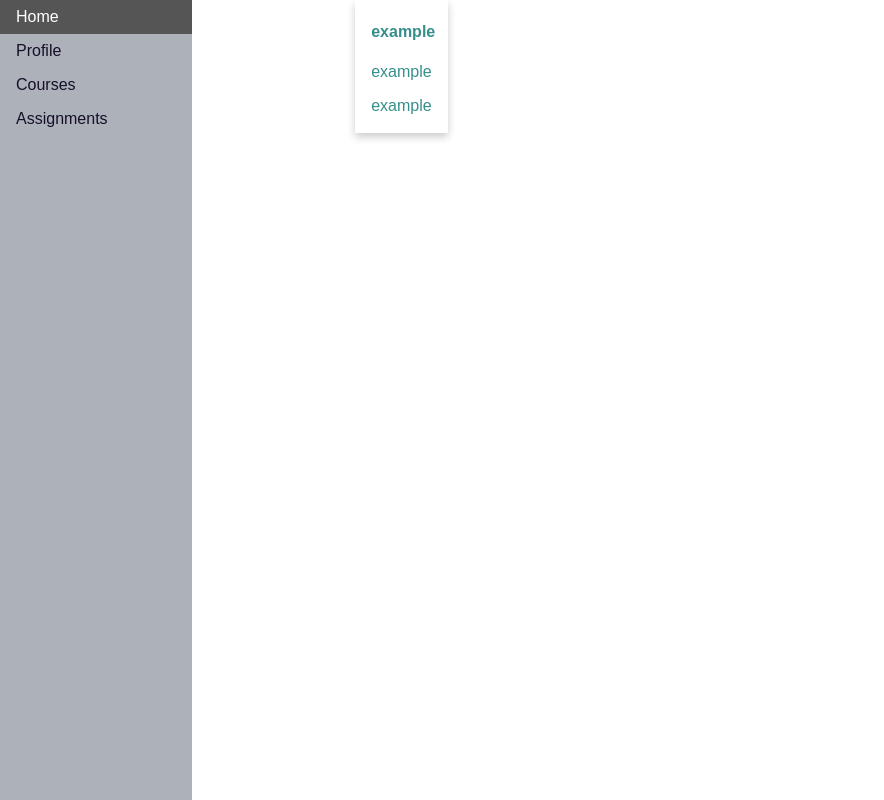
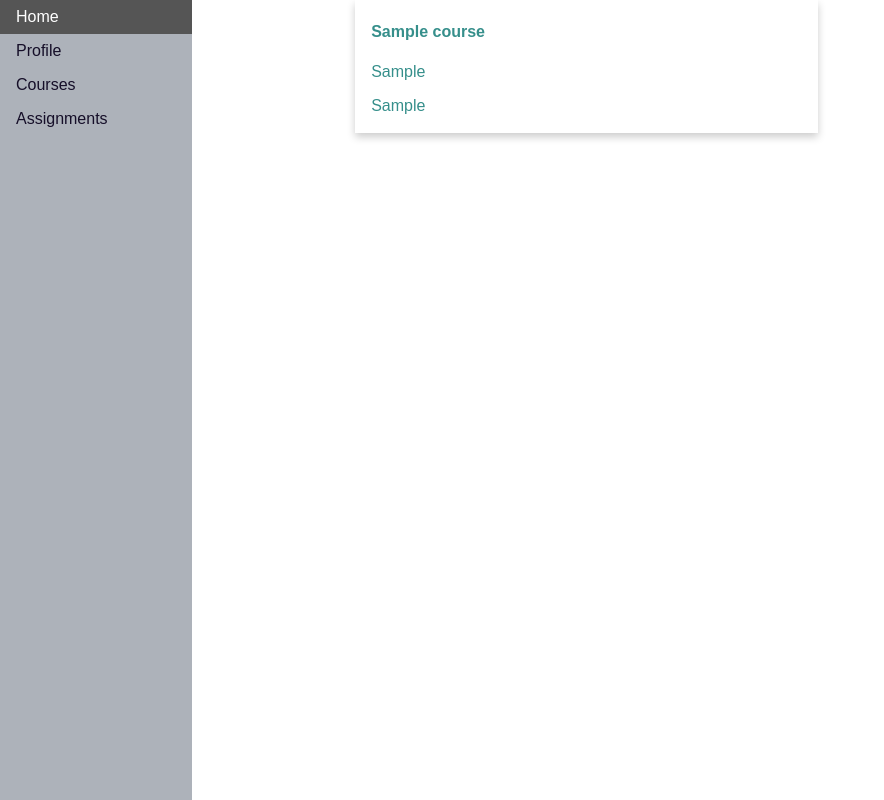
Before and after one commit to anahlewi/CS304-CoPro, a Flask app: page /courses in a window 1280 px wide. Shown: the whole page, without its empty margins (0-884 px from the left). Run offline with Flask 2, Linux system fonts and the light colour scheme; tables that the repository leaves empty hold one stand-in row (values such as "Sample post"); some libraries are stand-ins or nearby versions.

Commit message:
course url displays courses in db

```diff
--- a/app.py
+++ b/app.py
@@ -126,16 +126,17 @@ def newUser():
         return render_template('newUser.html', name = name, email = email)
 
 @app.route('/courses/<courseNum>')
-def courses(courseNum):
-    conn = queries.getConn('c9')
+@app.route('/courses')
+def courses(courseNum = None):
+    if courseNum:
+        conn = queries.getConn('c9')
+        courses = queries.findCourse(conn, courseNum)
+    else:
+        conn = queries.getConn('c9')
+        courses = queries.courses(conn)
 
-    courses = queries.courses(conn, courseNum)
     return render_template('courses.html', courses = courses)
 
-@app.route('/courses')
-def coursesAll():
-    conn = queries.getConn('c9')
-    return render_template('courses.html')
 
 @app.route('/update', methods =['POST'])
 def update():
--- a/queries.py
+++ b/queries.py
@@ -65,10 +65,15 @@ def getAssignments(conn, courseNum):
     curs.execute('''select psetNum, psetTitle, dueDate from courses where courseNum = %s''', [courseNum])
     return curs.fetchall()
 
-def courses(conn, courseNum):
+def findCourse(conn, courseNum):
     '''Returns all the assignments from a course'''
     curs = conn.cursor(MySQLdb.cursors.DictCursor)
     curs.execute('''select * from courses where courseNum = %s''', [courseNum])
+    return curs.fetchall()
+
+def courses(conn):
+    curs = conn.cursor(MySQLdb.cursors.DictCursor)
+    curs.execute('''select * from courses''')
     return curs.fetchall()
 
 def update(conn, name, email, phone, residence, avail):
--- a/static/style.css
+++ b/static/style.css
@@ -43,7 +43,7 @@ body {
 
 .card {
   /* Add shadows to create the "card" effect */
-  width: 10%;
+  width: 50%;
   box-shadow: 0 4px 8px 0 rgba(0,0,0,0.2);
   transition: 0.3s;
 }
--- a/templates/courses.html
+++ b/templates/courses.html
@@ -11,13 +11,15 @@
         {% block content %}
         <div class="courses content">
                 {% block tile %}
+                {% for course in courses %}
                 <div class="card">
                     <div class="container">
-                        <h4><b>example</b></h4>
-                        <p>example</p>
-                        <p>example</p>
+                        <h4><b>{{course.courseName}}</b></h4>
+                        <p>{{course.semester}}</p>
+                        <p>{{course.instructor}}</p>
                     </div>
                 </div>
+                {% endfor %}
         {% endblock %}
         </div>
         {% endblock %}
```
